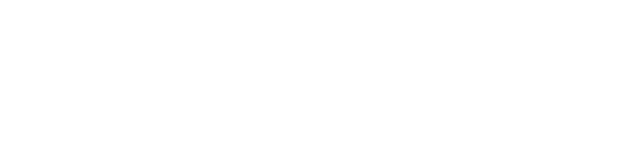
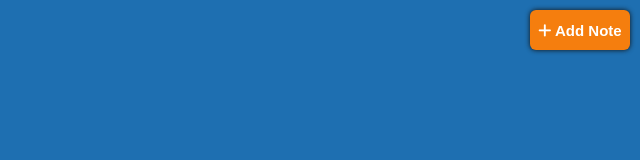
Before and after one commit to tudor1997/notes-javascript, a website: page dist/index.html in a window 1280 px wide. Shown: the whole page, without its empty margins (640-1280 px from the left). Drawn offline with nearby package versions, Linux system fonts and the light colour scheme.

Commit message:
some style done

```diff
--- a/dist/index.html
+++ b/dist/index.html
@@ -10,11 +10,11 @@
 </head>
 <body>
     <div class="container">
-
+        <button class="add-notes"><i class="fas fa-plus"></i> Add Note</button>
     </div>
 
 
-
+    <script src="https://cdnjs.cloudflare.com/ajax/libs/marked/4.0.2/marked.min.js" integrity="sha512-hzyXu3u+VDu/7vpPjRKFp9w33Idx7pWWNazPm+aCMRu26yZXFCby1gn1JxevVv3LDwnSbyKrvLo3JNdi4Qx1ww==" crossorigin="anonymous" referrerpolicy="no-referrer"></script>
     <script src="script.js"></script>
 </body>
 </html>
--- a/dist/style.css
+++ b/dist/style.css
@@ -1,3 +1,4 @@
+@import url('https://fonts.googleapis.com/css2?family=Lilita+One&family=Montserrat:wght@400;500;600&display=swap');
 *{
     margin:0;
     padding:0;
@@ -9,4 +10,26 @@
     position:relative;
     width:100%;
     height:100vh;
+    background-color:rgb(30, 111, 177);
+    font-family: 'Montserrat', sans-serif;
 }
+button{
+    width:100px;
+    height:40px;
+    margin: 10px 10px 0px auto;
+    background-color:rgb(245, 126, 14);
+    border:none;
+    font-size:15px;
+    border-radius:6px;
+    box-shadow:0 0 5px #111;
+    color:white;
+    cursor:pointer;
+    text-align: center;
+    transition:all .3s ease;
+    font-weight: 600;
+}
+button:hover{
+    color:black;
+    background-color:orangered;
+    transform:scale(1.04);
+}
```
